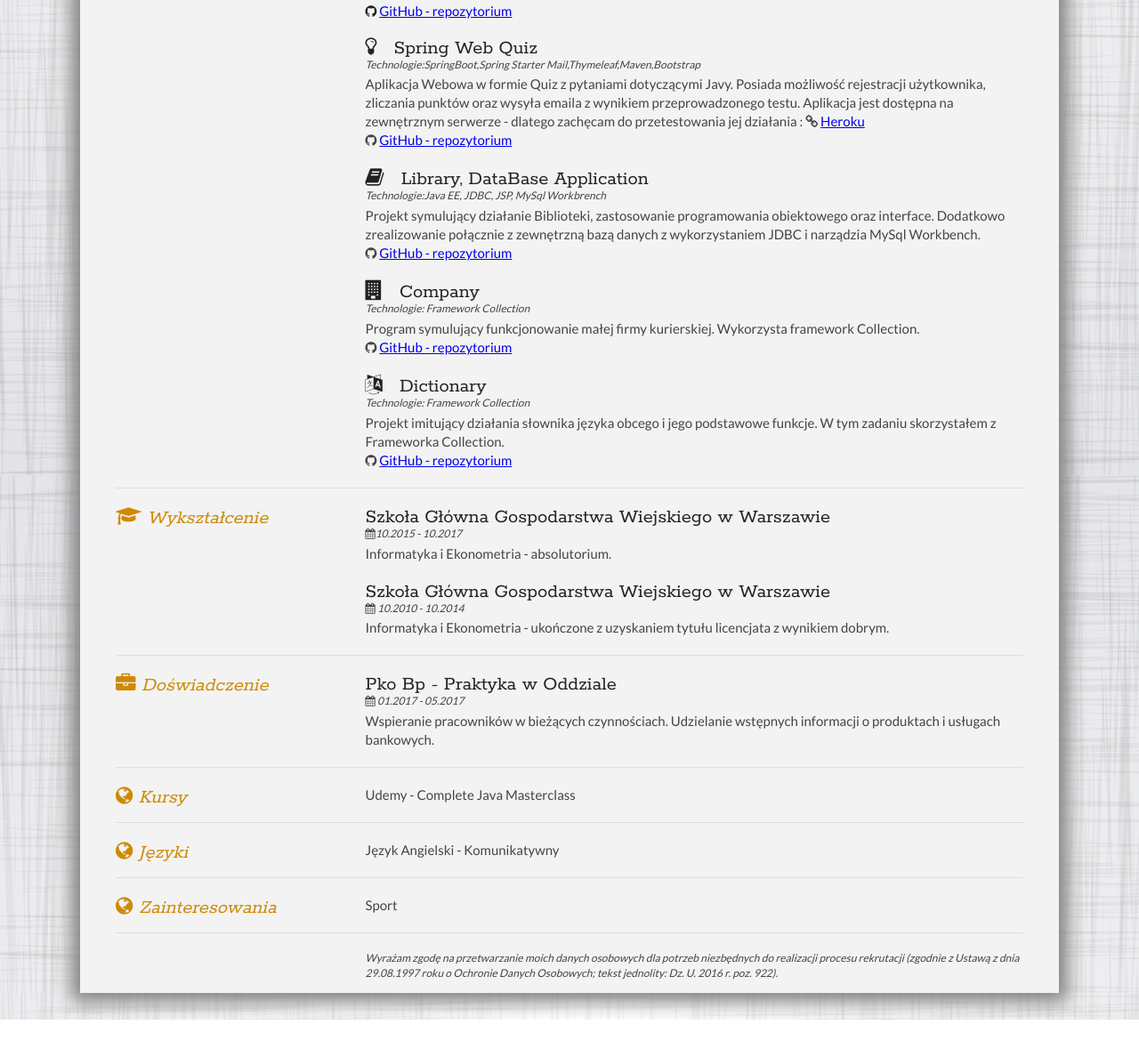
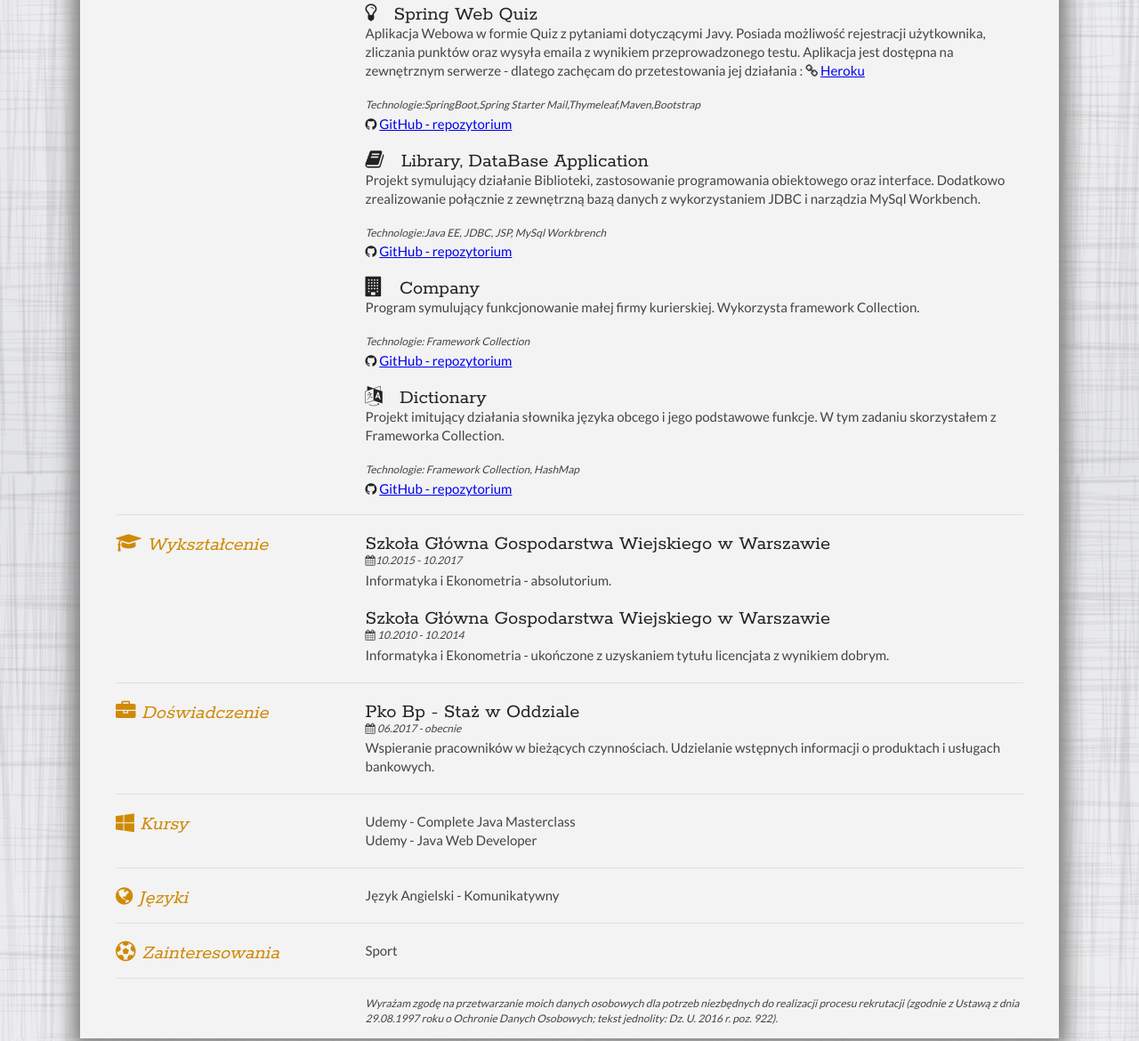
Before and after one commit to KoderPoGodzinach/KoderPoGodzinach.github.io, a plain HTML site: page index.html in a window 1280 px wide. Shown: the part 796-1966 px from the top of the page at 89% size. Before the commit the page ends 1942 px from the top, so only its background shows below. Drawn offline with Linux system fonts and the light colour scheme.

Commit message:
next commit

```diff
--- a/index.html
+++ b/index.html
@@ -23,7 +23,7 @@
 <div id="cv" class="instaFade">
 	<div class="mainDetails">
 		<div id="headshot" class="quickFade">
-			<img src="profile1.jpg" alt="Alan Smith" />
+			<img src="profile3.jpg" alt="Alan Smith" />
 		</div>
 
 		<div id="name">
@@ -49,14 +49,12 @@
 		<section>
 			<article>
 				<div class="sectionTitle">
-					<h1>Personal Profile</h1>
+					<h1> <i class="fa fa-user" aria-hidden="true"></i> &nbsp;Profil</h1>
 				</div>
 
 				<div class="sectionContent">
 					<p>
-
-
-						Jestem absolwentem , dążącym do zdobycia pierwszego komercyjnego oświadczenia zawodowego na stanowisku programisty
+						Jestem absolwentem , dążącym do zdobycia pierwszego komercyjnego doświadczenia zawodowego na stanowisku programisty. Chciałbym się rozwijać w kierunku aplikacji webowych.
 					</p>
 				</div>
 			</article>
@@ -103,48 +101,50 @@
 			<div class="sectionContent">
 				<article>
 					<h2><i class="fa fa-shopping-cart" aria-hidden="true"></i> &nbsp; Hibernate Shop Application </h2>
-					<p class="subDetails">Technologie: Hibernate,SpringBoot,Thymeleaf,Maven,Bootstrap</p>
 					<p>Aplikacja Webowa - prosty sklep internetwy. Logika programu napisana w ten sposób aby można było działać po stronie administratora(dodawania oraz edycja produktów) oraz klienta doodawania produktów do koszyka oraz robienie zakupów.
 					</br>
-						<p class="subDetails">Technologie: Hibernate,SpringBoot,Thymeleaf,Maven,Bootstrap</p><br>
+						<p class="subDetails">Technologie: Hibernate,SpringBoot,Thymeleaf,Maven,Bootstrap</p>
 						<i class="fa fa-github" aria-hidden="true"></i>  <a href="https://github.com/rafdziedzic/HibernateHelloWorld">GitHub - repozytorium</a>
 					</p>
 				</article>
 
 				<article>
 					<h2><i class="fa fa-lightbulb-o" aria-hidden="true"></i> &nbsp; Spring Web Quiz</h2>
-					<p class="subDetails">Technologie:SpringBoot,Spring Starter Mail,Thymeleaf,Maven,Bootstrap</p>
 					<p>Aplikacja Webowa w formie Quiz z pytaniami dotyczącymi Javy. Posiada możliwość rejestracji użytkownika, zliczania punktów oraz wysyła emaila z wynikiem przeprowadzonego testu. Aplikacja jest dostępna na zewnętrznym serwerze - dlatego zachęcam do przetestowania jej działania :
 
 						<i class="fa fa-link" aria-hidden="true"></i> <a href="https://github.com/rafdziedzic">Heroku</a> </br>
+
+						<p class="subDetails">Technologie:SpringBoot,Spring Starter Mail,Thymeleaf,Maven,Bootstrap</p>
+
 						<i class="fa fa-github" aria-hidden="true"></i>  <a href="https://github.com/rafdziedzic/SpringWebQuiz">GitHub - repozytorium</a>
 					</p>
 				</article>
 
 				<article>
 					<h2><i class="fa fa-book" aria-hidden="true"></i> &nbsp; Library, DataBase Application </h2>
-					<p class="subDetails">Technologie:Java EE, JDBC, JSP, MySql Workbrench</p>
 					<p>Projekt symulujący działanie Biblioteki, zastosowanie programowania obiektowego oraz interface. Dodatkowo zrealizowanie połącznie
 						z zewnętrzną bazą danych z wykorzystaniem JDBC i narządzia MySql Workbench.
 						</br>
+						<p class="subDetails">Technologie:Java EE, JDBC, JSP, MySql Workbrench</p>
 						<i class="fa fa-github" aria-hidden="true"></i>  <a href="https://github.com/rafdziedzic/Java-EE-Library">GitHub - repozytorium</a>
 					</p>
 				</article>
 
 				<article>
 					<h2> <i class="fa fa-building" aria-hidden="true"></i> &nbsp; Company </h2>
-					<p class="subDetails">Technologie: Framework Collection</p>
 					<p>Program symulujący funkcjonowanie małej firmy kurierskiej. Wykorzysta framework Collection.
 						</br>
+						<p class="subDetails">Technologie: Framework Collection</p>
 						<i class="fa fa-github" aria-hidden="true"></i>  <a href="https://github.com/rafdziedzic/Company">GitHub - repozytorium</a>
 					</p>
 				</article>
 
 				<article>
 					<h2> <i class="fa fa-language" aria-hidden="true"></i> &nbsp; Dictionary </h2>
-					<p class="subDetails">Technologie: Framework Collection</p>
+
 					<p>Projekt imitujący działania słownika języka obcego i jego podstawowe funkcje. W tym zadaniu skorzystałem z Frameworka Collection.
 						</br>
+						<p class="subDetails">Technologie: Framework Collection, HashMap</p>
 						<i class="fa fa-github" aria-hidden="true"></i>  <a href="https://github.com/rafdziedzic/Dictionary">GitHub - repozytorium</a>
 					</p>
 				</article>
@@ -191,8 +191,8 @@
 
 
 				<article>
-					<h2>Pko Bp - Praktyka w Oddziale</h2>
-					<p class="subDetails"> <i class="fa fa-calendar" aria-hidden="true"></i> 01.2017 - 05.2017</p>
+					<h2>Pko Bp - Staż w Oddziale</h2>
+					<p class="subDetails"> <i class="fa fa-calendar" aria-hidden="true"></i> 06.2017 - obecnie</p>
 					<p>Wspieranie pracowników w bieżących czynnościach. Udzielanie wstępnych informacji
 						o produktach i usługach bankowych.</p>
 				</article>
@@ -202,12 +202,13 @@
 
 		<section>
 			<div class="sectionTitle">
-				<h1><i class="fa fa-globe" aria-hidden="true"></i> Kursy</h1>
+				<h1><i class="fa fa-windows" aria-hidden="true"></i> Kursy</h1>
 			</div>
 
 			<div class="sectionContent">
 				<article>
-					<p>Udemy - Complete Java Masterclass</p>
+					<p>Udemy - Complete Java Masterclass<br>
+				Udemy - Java Web Developer</p>
 				</article>
 
 			</div>
@@ -232,7 +233,7 @@
 
 		<section>
 			<div class="sectionTitle">
-				<h1><i class="fa fa-globe" aria-hidden="true"></i> Zainteresowania </h1>
+				<h1><i class="fa fa-futbol-o" aria-hidden="true"></i> Zainteresowania </h1>
 			</div>
 
 			<div class="sectionContent">
```
Also changed, not shown: profile3.jpg (added).
